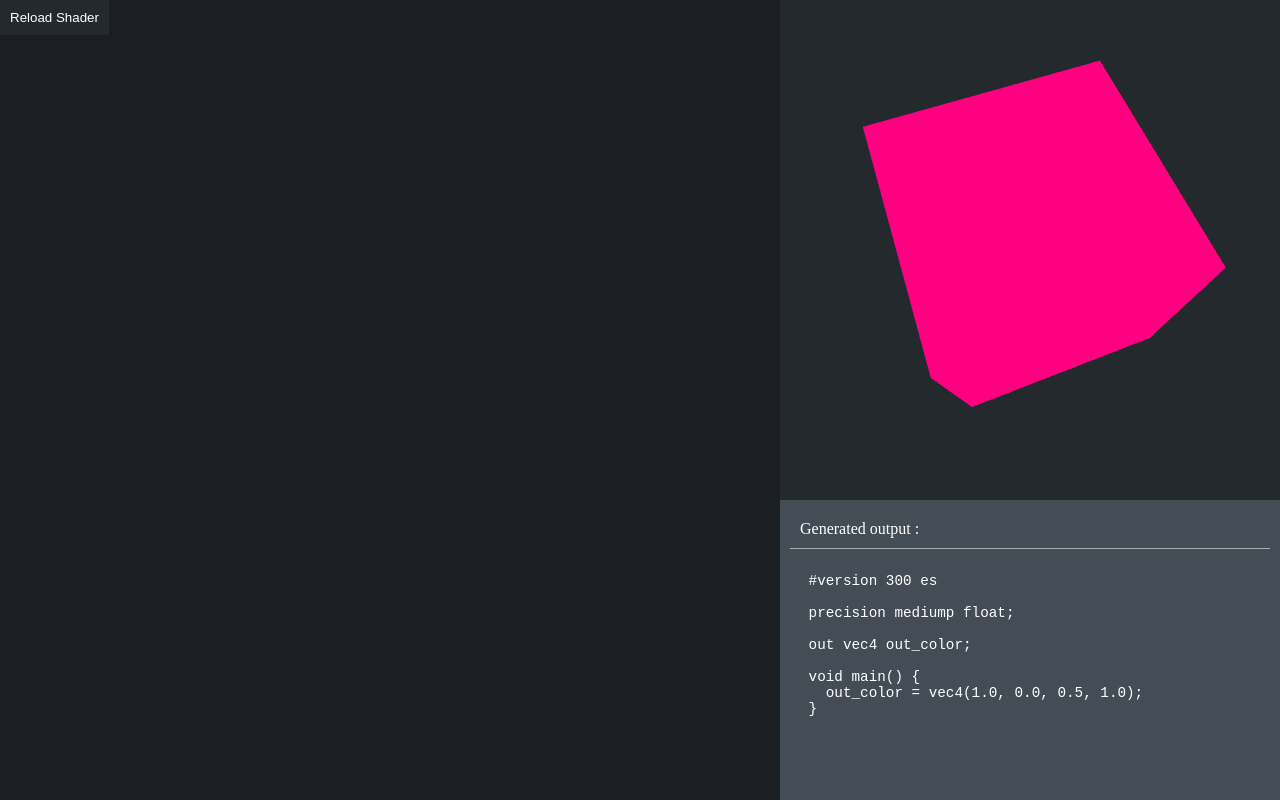
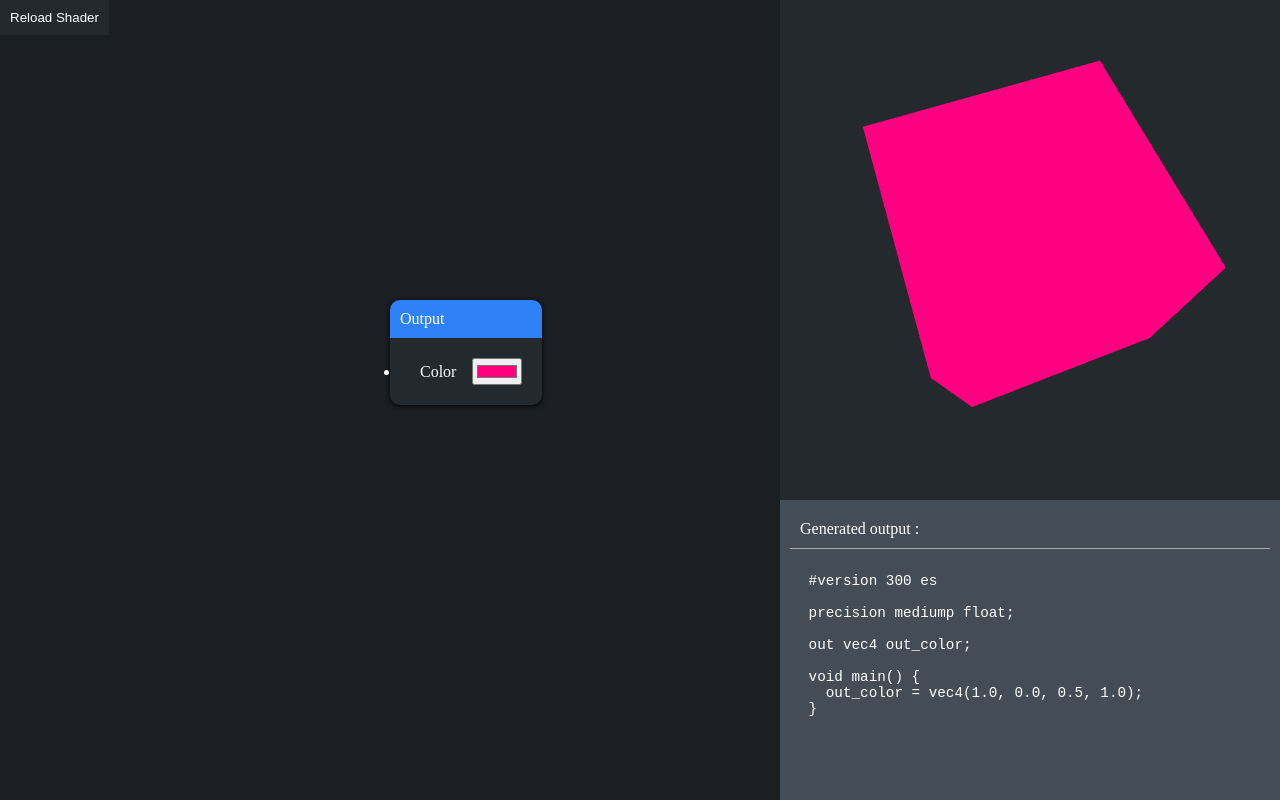
Before and after one commit to DaiF1/shader_editor, a website built with Vite: page index.html in a window 1280 px wide. Built offline with nearby package versions, Linux system fonts and the light colour scheme.

Commit message:
feat: basic node drag and edit

```diff
--- a/src/main.js
+++ b/src/main.js
@@ -1,5 +1,6 @@
 import "./style.css"
 import { m4 } from "./matrix";
+import { initCanvas } from "./node_canvas";
 
 const vertexSrc = `#version 300 es
 
@@ -179,6 +180,8 @@ function main() {
 
         requestAnimationFrame(drawScene);
     }
+
+    initCanvas();
 }
 
 main();
--- /dev/null
+++ b/src/node_canvas.js
@@ -0,0 +1,58 @@
+const container = document.getElementById("node-canvas");
+let id = 0;
+
+function dragElement(elmnt) {
+  var pos1 = 0,
+    pos2 = 0,
+    pos3 = 0,
+    pos4 = 0;
+  elmnt.onmousedown = dragMouseDown;
+
+  function dragMouseDown(e) {
+    e = e || window.event;
+    e.preventDefault();
+    // get the mouse cursor position at startup:
+    pos3 = e.clientX;
+    pos4 = e.clientY;
+    document.onmouseup = closeDragElement;
+    // call a function whenever the cursor moves:
+    document.onmousemove = elementDrag;
+  }
+  function elementDrag(e) {
+    e = e || window.event;
+    e.preventDefault();
+    // calculate the new cursor position:
+    pos1 = pos3 - e.clientX;
+    pos2 = pos4 - e.clientY;
+    pos3 = e.clientX;
+    pos4 = e.clientY;
+    // set the element's new position:
+    elmnt.style.top = elmnt.offsetTop - pos2 + "px";
+    elmnt.style.left = elmnt.offsetLeft - pos1 + "px";
+  }
+  function closeDragElement() {
+    /* stop moving when mouse button is released:*/
+    document.onmouseup = null;
+    document.onmousemove = null;
+  }
+}
+
+function addNode(name, attributes, types, x, y) {
+    let html = `<div id="node-${id}" class="node" style="left: ${x}px; top: ${y}px">
+        <p class="node-title">${name}</p>
+        <ul>`;
+    for (let i = 0; i < attributes.length; i++)
+        html += `<li><span class="node-item">${attributes[i]} <input type="${Object.keys(types)[i]}" value="${Object.values(types)[i]}"></input></span></li>`
+    html += `</ul></div>`;
+
+    container.innerHTML += html;
+
+    const nodes = container.querySelectorAll(".node");
+    nodes.forEach(node => dragElement(node));
+}
+
+export function initCanvas() {
+    const x = container.clientWidth / 2;
+    const y = container.clientHeight / 2 - 100;
+    addNode("Output", ["Color"], {"color": "#ff007f"}, x, y);
+}
--- a/src/style.css
+++ b/src/style.css
@@ -56,3 +56,44 @@ button {
 button:hover {
     background-color: #24292e;
 }
+
+.node {
+    border-radius: 10px;
+    color: white;
+    background-color: #24292e;
+
+    width: fit-content;
+    height: fit-content;
+
+    position: absolute;
+    box-shadow: 0px 1px 5px black;
+
+    top: 100px;
+    left: 100px;
+}
+
+.node * {
+    padding: 10px;
+}
+
+.node ul {
+    margin: 0;
+    padding: 0;
+    padding-left: 10px;
+}
+
+.node-title {
+    margin: 0;
+    border-radius: 10px 10px 0 0;
+    background-color: #2f81f7;
+}
+
+.node-item {
+    display: flex;
+    align-items: center;
+    gap: 1em;
+}
+
+.node input[type=color] {
+    padding: 2px;
+}
```
